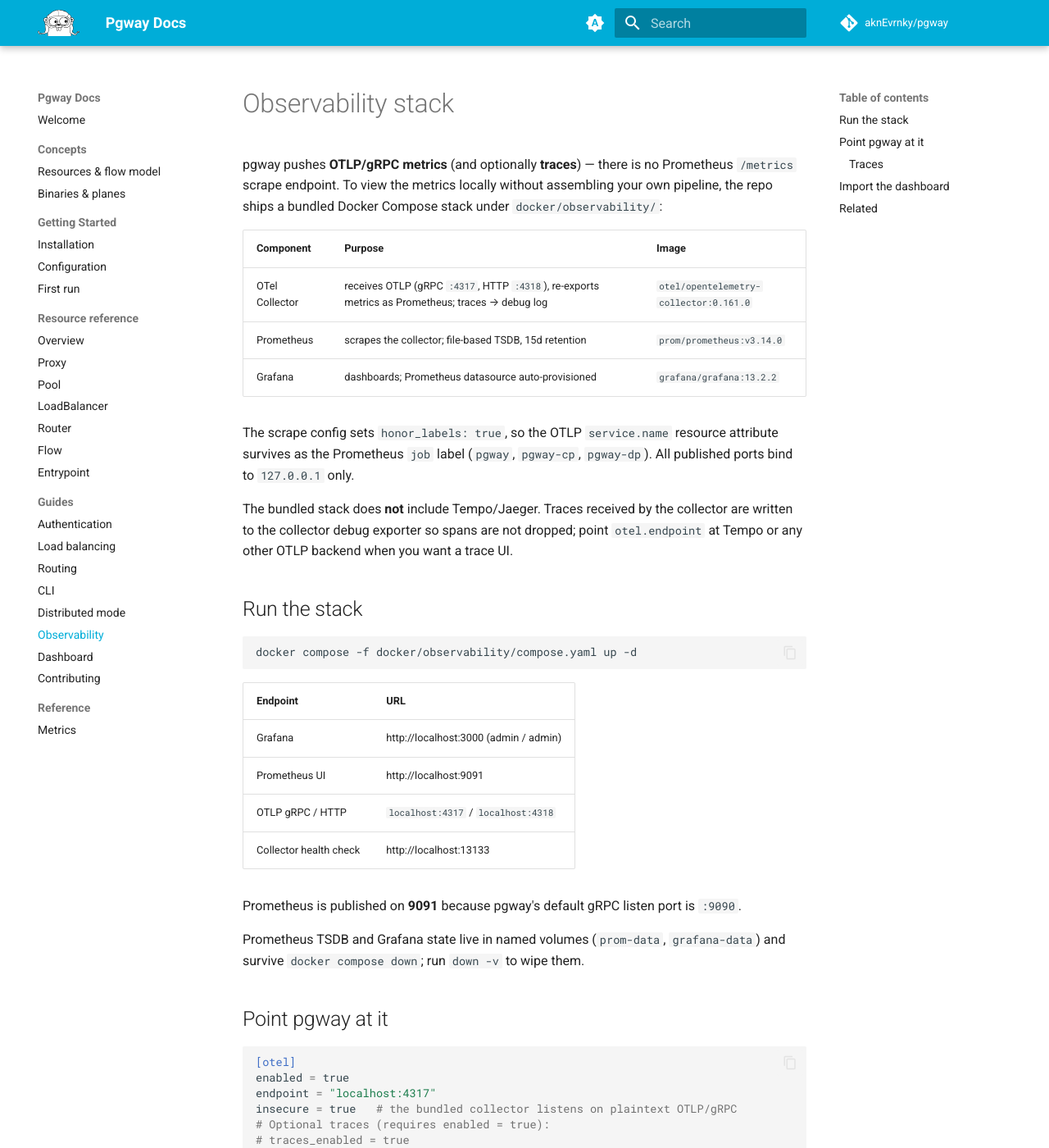
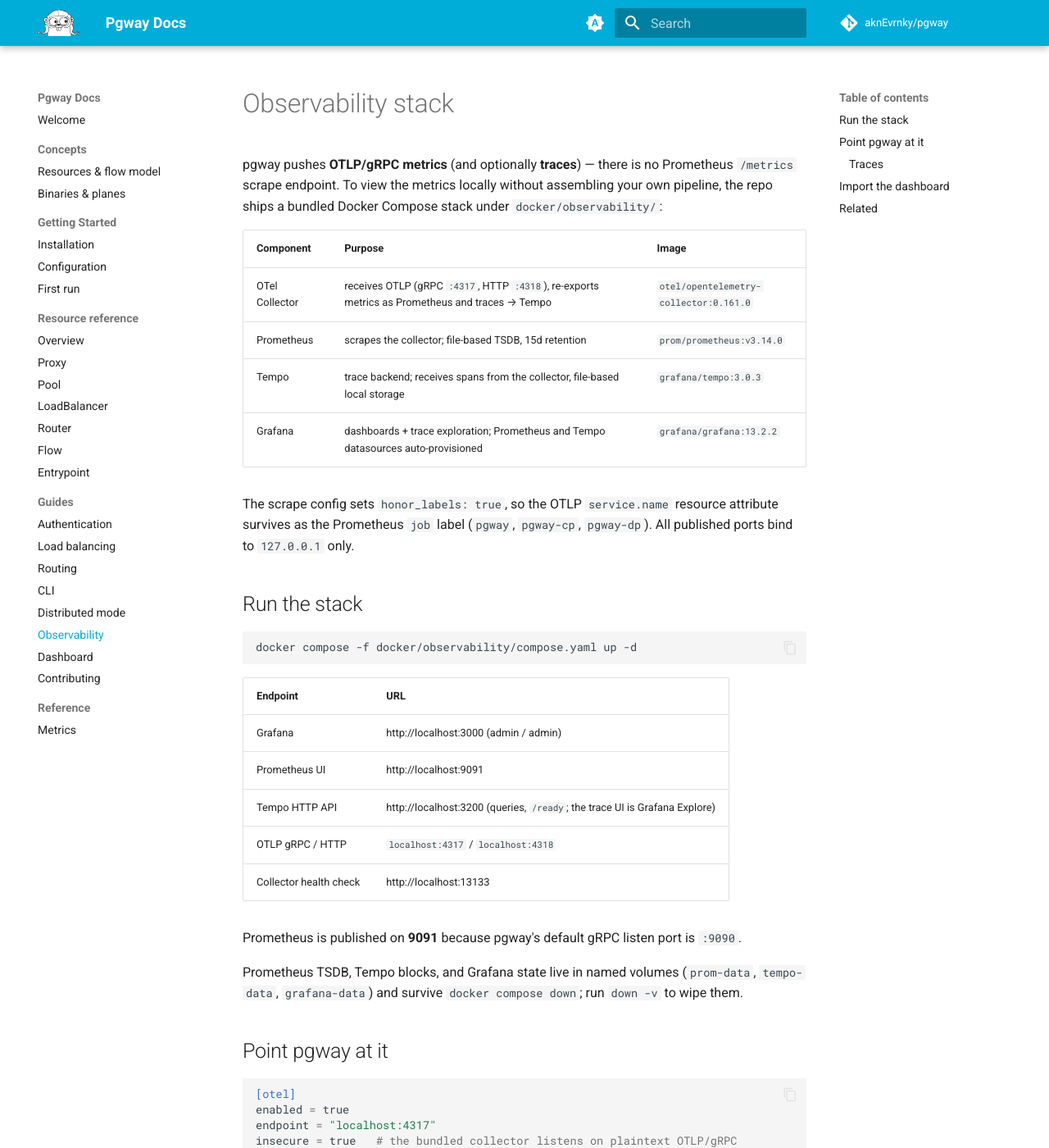
Before and after one commit to aknEvrnky/pgway-docs, an MkDocs documentation site: the page built from docs/guides/observability.md, in a window 1280 px wide and 1400 px high. Shown: the whole window at 82% size. Built offline with MkDocs 1.6.1 and Material for MkDocs 9.7.7, drawn with Linux system fonts in a browser that asks for light colours; comment, search, counter and statistics services are not loaded; some of the changed text lies outside the part shown.

Commit message:
docs: bundle Tempo trace backend in the observability stack

```diff
--- a/docs/guides/observability.md
+++ b/docs/guides/observability.md
@@ -4,13 +4,12 @@
 
 | Component | Purpose | Image |
 |-----------|---------|-------|
-| OTel Collector | receives OTLP (gRPC `:4317`, HTTP `:4318`), re-exports metrics as Prometheus; traces → debug log | `otel/opentelemetry-collector:0.161.0` |
+| OTel Collector | receives OTLP (gRPC `:4317`, HTTP `:4318`), re-exports metrics as Prometheus and traces → Tempo | `otel/opentelemetry-collector:0.161.0` |
 | Prometheus | scrapes the collector; file-based TSDB, 15d retention | `prom/prometheus:v3.14.0` |
-| Grafana | dashboards; Prometheus datasource auto-provisioned | `grafana/grafana:13.2.2` |
+| Tempo | trace backend; receives spans from the collector, file-based local storage | `grafana/tempo:3.0.3` |
+| Grafana | dashboards + trace exploration; Prometheus and Tempo datasources auto-provisioned | `grafana/grafana:13.2.2` |
 
 The scrape config sets `honor_labels: true`, so the OTLP `service.name` resource attribute survives as the Prometheus `job` label (`pgway`, `pgway-cp`, `pgway-dp`). All published ports bind to `127.0.0.1` only.
-
-The bundled stack does **not** include Tempo/Jaeger. Traces received by the collector are written to the collector debug exporter so spans are not dropped; point `otel.endpoint` at Tempo or any other OTLP backend when you want a trace UI.
 
 ## Run the stack
 
@@ -22,12 +21,13 @@
 |----------|-----|
 | Grafana | http://localhost:3000 (admin / admin) |
 | Prometheus UI | http://localhost:9091 |
+| Tempo HTTP API | http://localhost:3200 (queries, `/ready`; the trace UI is Grafana Explore) |
 | OTLP gRPC / HTTP | `localhost:4317` / `localhost:4318` |
 | Collector health check | http://localhost:13133 |
 
 Prometheus is published on **9091** because pgway's default gRPC listen port is `:9090`.
 
-Prometheus TSDB and Grafana state live in named volumes (`prom-data`, `grafana-data`) and survive `docker compose down`; run `down -v` to wipe them.
+Prometheus TSDB, Tempo blocks, and Grafana state live in named volumes (`prom-data`, `tempo-data`, `grafana-data`) and survive `docker compose down`; run `down -v` to wipe them.
 
 ## Point pgway at it
 
@@ -52,7 +52,7 @@
 
 Sampling uses ParentBased + TraceIDRatioBased (`otel.trace_sample_ratio`, default `0.1`). Span attributes mirror metrics (`entrypoint` / `result` / `protocol`, or `method` / `result`) — no raw URLs, headers, or tokens.
 
-To inspect traces in a UI, run Tempo (or Jaeger) and either point pgway at it directly or add an OTLP exporter from the collector to that backend.
+Traces land in the bundled **Tempo** and are queryable in Grafana via **Explore → Tempo** (datasource auto-provisioned, filter by `service.name`). To use a different backend instead, point pgway at it directly or swap the collector's `otlp/tempo` exporter.
 
 ## Import the dashboard
 
```
